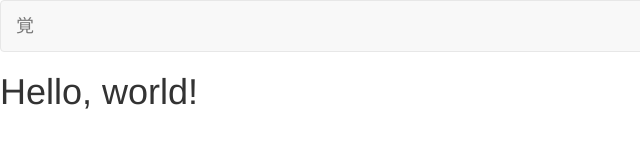
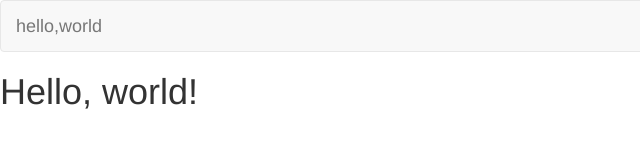
Before and after one commit to hubnari/hubnari.github.io, a plain HTML site: page index.html in a window 1280 px wide. Shown: the full height of the page, 0-640 px from the left. Drawn offline with nearby package versions, Linux system fonts and the light colour scheme.

Commit message:
hello,world

```diff
--- a/index.html
+++ b/index.html
@@ -4,7 +4,7 @@
     <meta charset="utf-8">
     <meta http-equiv="X-UA-Compatible" content="IE=edge">
     <meta name="viewport" content="width=device-width, initial-scale=1">
-    <title>Bootstrap Sample</title>
+    <title>Sample</title>
     <!-- BootstrapのCSS読み込み -->
     <link rel="stylesheet" href="//maxcdn.bootstrapcdn.com/bootstrap/3.3.5/css/bootstrap.min.css">
     <!-- jQuery読み込み -->
@@ -29,7 +29,7 @@
               <span class="icon-bar"></span>
               <span class="icon-bar"></span>
             </button>
-            <a class="navbar-brand" href="#">覚</a>
+            <a class="navbar-brand" href="#">hello,world</a>
           </div>
 
         </div>
```
